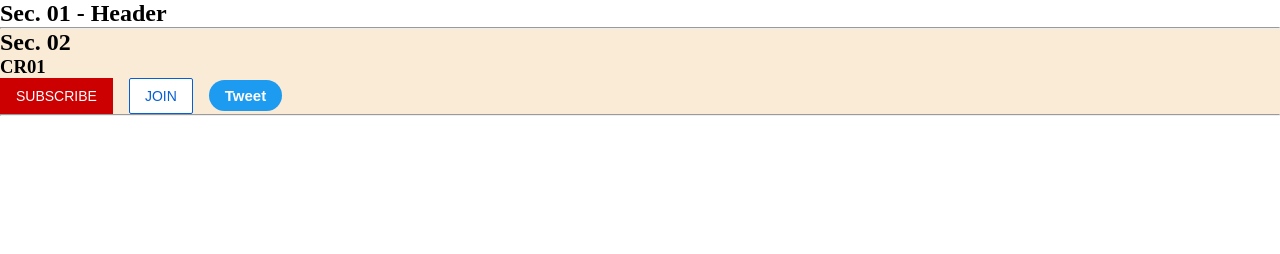
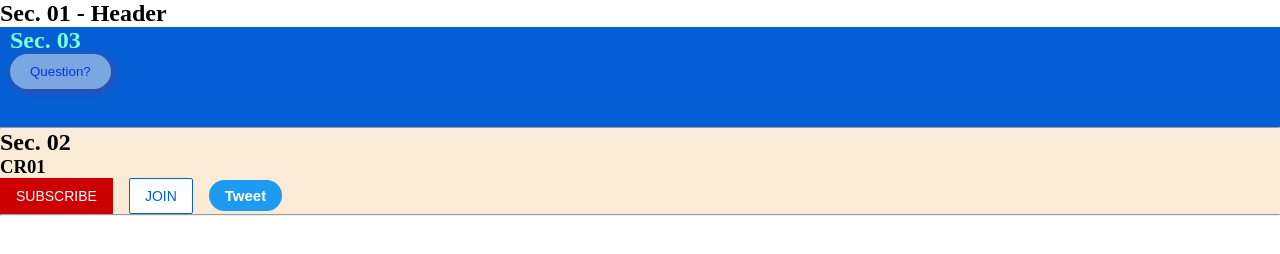
Before and after one commit to FinnBuilder/misc_practice, a plain HTML site: page index.html in a window 1280 px wide. Drawn offline with Linux system fonts and the light colour scheme.

Commit message:
end of period

```diff
--- a/css/style.css
+++ b/css/style.css
@@ -4,10 +4,54 @@
     box-sizing: border-box;
 }
 
+/* Sec. 01 - Permanent */
+
 .sec01 {
     background-color: aliceblue;
+
 }
 
+/* Sec. 03 */
+
+.sec03 {
+    background-color: #065fd4;
+    color:aquamarine;
+    height: 100px;
+    padding-left: 10px;
+
+}
+
+.sec03:hover{
+    background-color: black;
+    transition: background-color 4s;
+}
+
+.sec03:active {
+    background-color:brown;
+}
+
+.btn03 {
+    opacity: 0.5;
+    color: blue;
+    border-radius: 50px;
+    border: none;
+    padding: 10px 20px;
+    cursor: pointer;
+    box-shadow: 2px 2px 10px rgba(255, 0, 0, .5);
+    transition: opacity 1s;
+}
+
+.btn03:hover{
+    opacity: 1;
+}
+
+.btn03:active {
+    opacity: 0.3;
+}
+
+
+
+/* Sec. 02 */
 .sec02 {
     background-color: antiquewhite;
 }
--- a/index.html
+++ b/index.html
@@ -9,6 +9,7 @@
     <link rel="icon" href="./img/cubes.png">
 </head>
 <body>
+    <!--Sec. 01 Permanent-->
     <div class="sec01"></div>
     <h2>Sec. 01 - Header</h2>
         <header>
@@ -16,10 +17,16 @@
 
         </header>
     </div>
+    <!--Sec. 03-->
+    <div class="sec03">
+        <h2 class="title3">Sec. 03</h2>
+        <button class="btn03">Question?</button>
+    </div>
 
     <hr>
+    <!--Sec. 02-->
     <div class="sec02">
-        <h2>Sec. 02</h2>
+        <h2 class="title2">Sec. 02</h2>
     <h3>CR01</h3>
 
     <button class="btn_subscribe">SUBSCRIBE</button>
```
